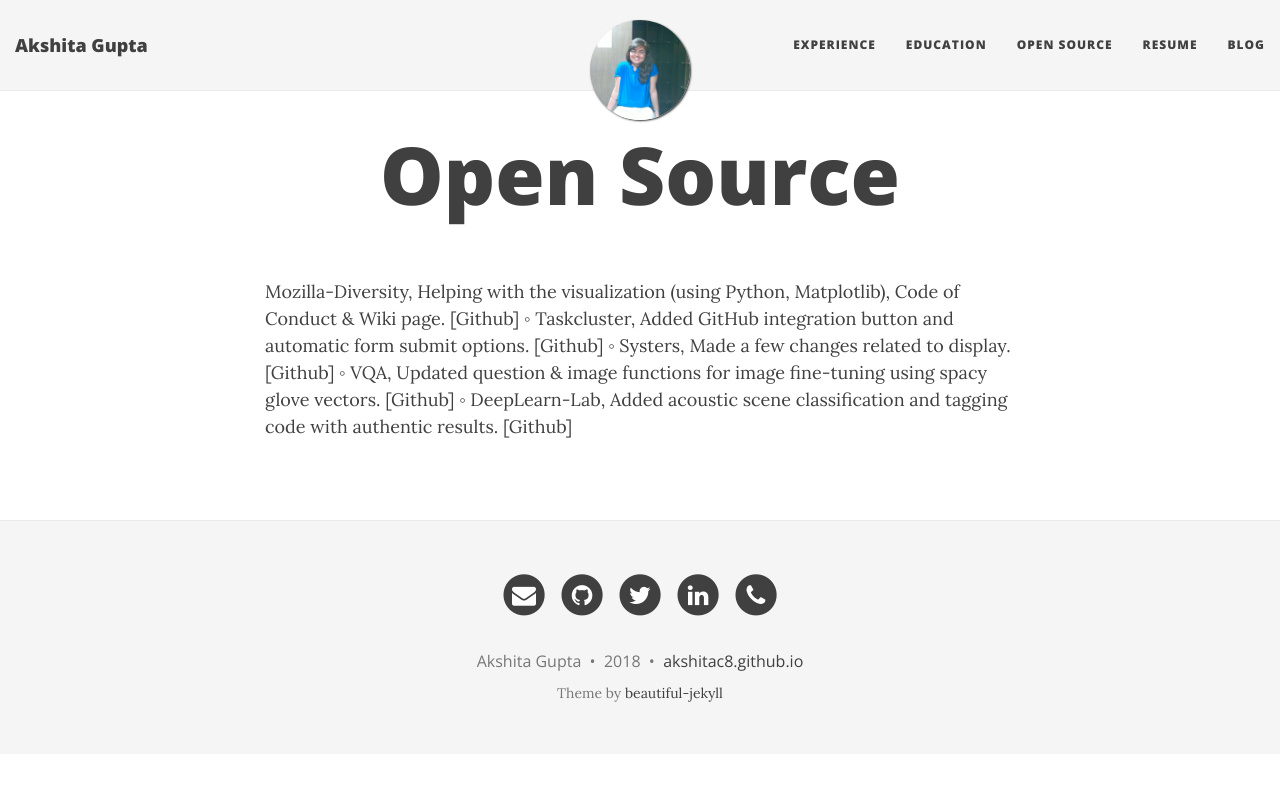
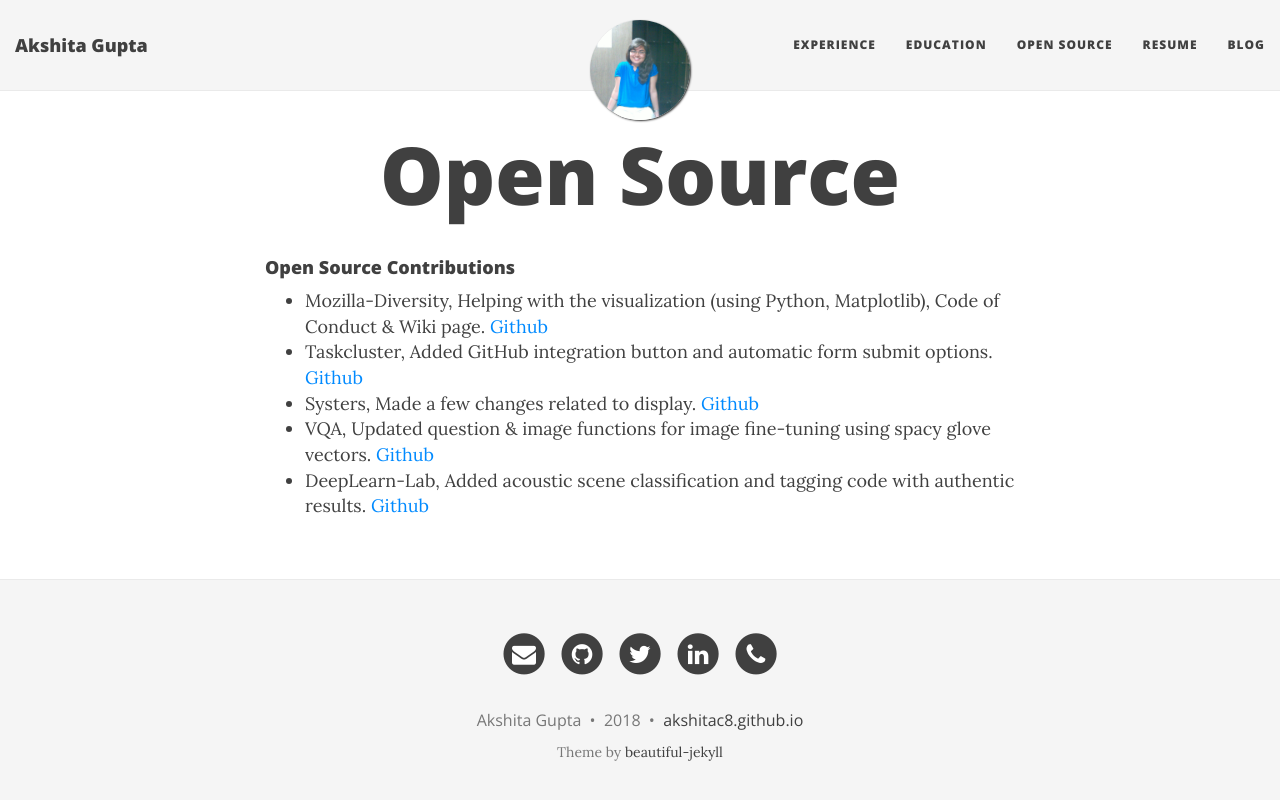
Before and after one commit to akshitac8/akshitac8.github.io, a Jekyll site: the page built from Opensource.md, in a window 1280 px wide. Shown: the top 800 px of the page. Built offline with Jekyll 4.4.1, drawn with Linux system fonts in a browser that asks for light colours; nearby versions of some CDN libraries.

Commit message:
Update Opensource.md

```diff
--- a/Opensource.md
+++ b/Opensource.md
@@ -3,8 +3,10 @@ layout: page
 title: Open Source
 ---
 
-Mozilla-Diversity, Helping with the visualization (using Python, Matplotlib), Code of Conduct & Wiki page. [Github]
-◦ Taskcluster, Added GitHub integration button and automatic form submit options. [Github]
-◦ Systers, Made a few changes related to display. [Github]
-◦ VQA, Updated question & image functions for image fine-tuning using spacy glove vectors. [Github]
-◦ DeepLearn-Lab, Added acoustic scene classification and tagging code with authentic results. [Github]
+#### Open Source Contributions
+
+* Mozilla-Diversity, Helping with the visualization (using Python, Matplotlib), Code of Conduct & Wiki page. [Github](https://github.com/mozilla/diversity/issues?q=is\%3Aissue+akshitac8+is\%3Aclosed)
+* Taskcluster, Added GitHub integration button and automatic form submit options. [Github](https://github.com/taskcluster/taskcluster-tools)
+* Systers, Made a few changes related to display. [Github](https://github.com/systers/systers.github.io/pulls?q=is\%3Apr+akshitac8+is\%3Aclosed)
+* VQA, Updated question & image functions for image fine-tuning using spacy glove vectors. [Github](https://github.com/iamaaditya/VQA_Demo)
+* DeepLearn-Lab, Added acoustic scene classification and tagging code with authentic results. [Github](https://github.com/DeepLearn-lab/)
```
